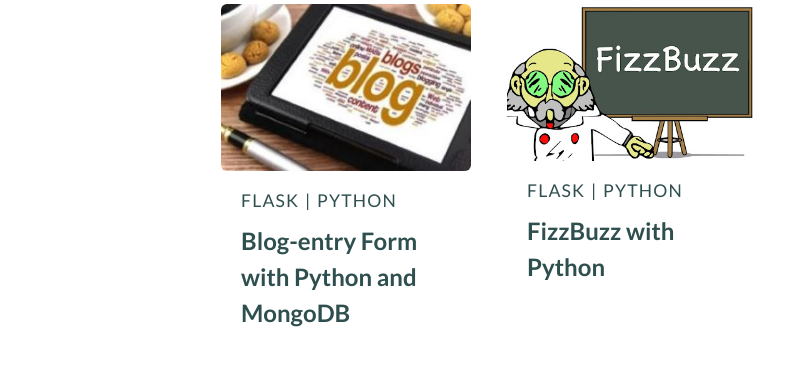
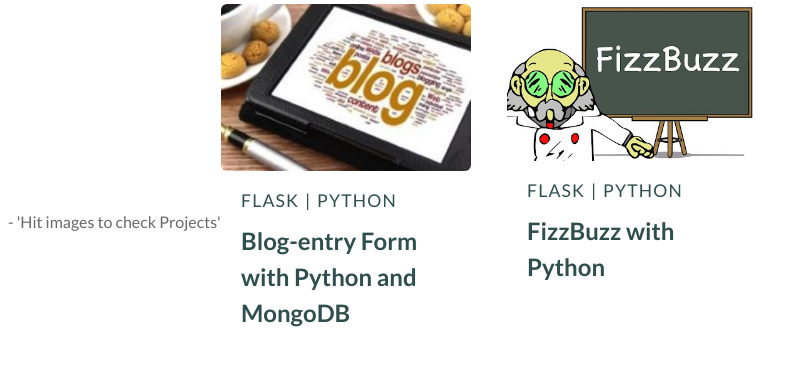
Before and after one commit to keaye/portfolio, a Flask app: page / in a window 1280 px wide. Shown: the part 215-581 px from the top of the page, without its empty margins (0-807 px from the left). Run offline with Flask 3, Linux system fonts and the light colour scheme.

Commit message:
modified:   static/css/styles.css 	modified:   templates/home.html

```diff
--- a/static/css/styles.css
+++ b/static/css/styles.css
@@ -278,6 +278,9 @@ body {
   transform: translateY(1px);
 }
 
+.hit {
+  justify-content: baseline;
+}
 
 .u-bare-link {
   text-decoration: none;
--- a/templates/home.html
+++ b/templates/home.html
@@ -25,4 +25,5 @@
             {% endfor %}
         </section>
     </main>
+    <p class="hit" style="color: dimgray;">- 'Hit images to check Projects'</p>
 {% endblock %}
```
